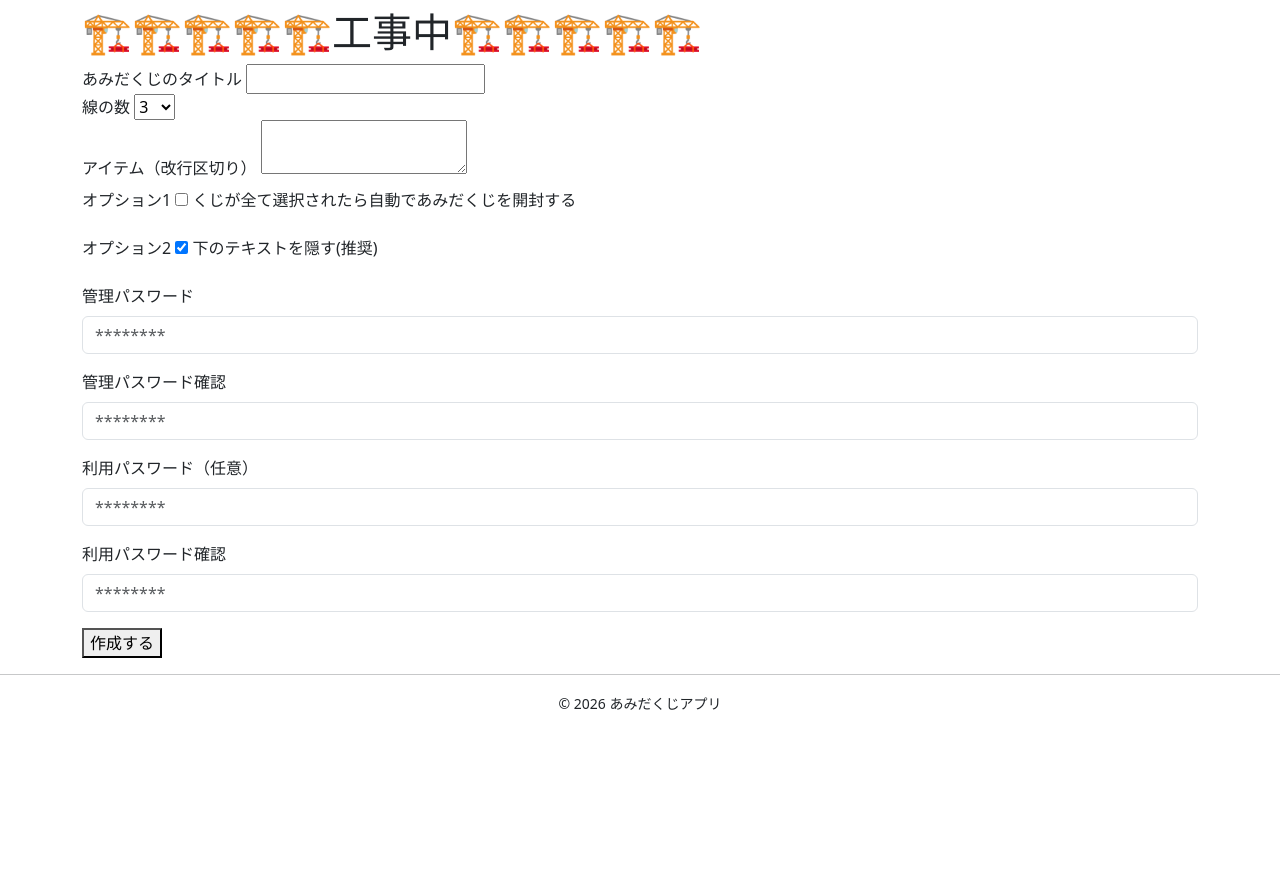
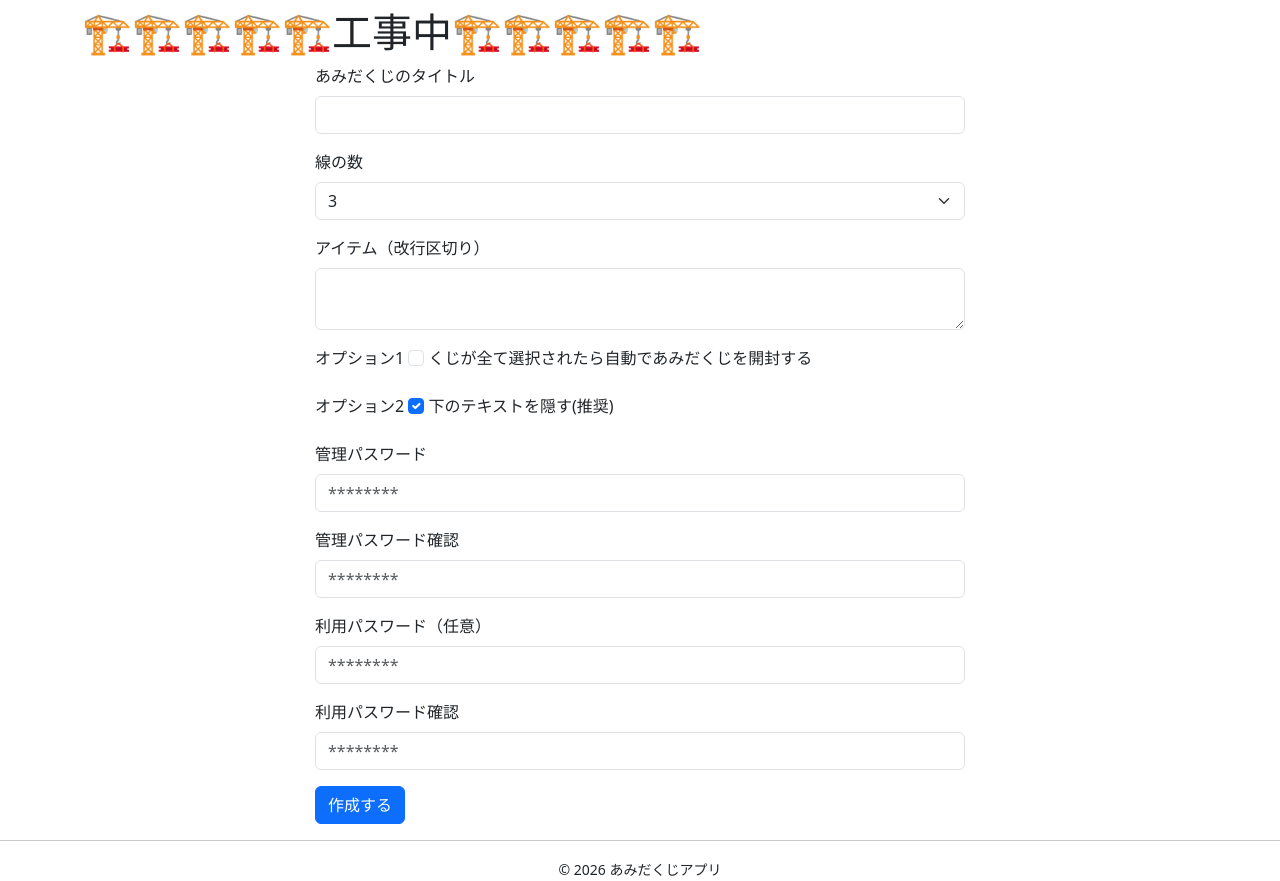
Before and after one commit to oh-shunki/Amidakuji, a Flask app: page /create/ in a window 1280 px wide. Shown: the part 34-915 px from the top of the page. Before the commit the page ends 744 px from the top, so only its background shows below. Run offline with Flask 3, Linux system fonts and the light colour scheme.

Commit message:
create.htmlにBootstrapクラスを追加

```diff
--- a/flaskr/templates/create.html
+++ b/flaskr/templates/create.html
@@ -5,16 +5,16 @@
 {% block content %}
 	<h1>🏗️🏗️🏗️🏗️🏗️工事中🏗️🏗️🏗️🏗️🏗️</h1>
 
-	<form method="post" sytle="width: 650px; margin:0 auto;">
+	<form method="post" style="width: 650px; margin:0 auto;">
 		<!-- フォームはここ -->
-		<div>
-			<label for="title">あみだくじのタイトル</label>
-			<input type="text" id="title" name="title" maxlength="100" required>
+		<div class="mb-3">
+			<label for="title" class="form-label">あみだくじのタイトル</label>
+			<input type="text" id="title" name="title" class="form-control" maxlength="100" required>
 		</div>
 
-		<div>
-			<label class="line_count">線の数</label>
-			<select id="line_count" name="line_count" required>
+		<div class="mb-3">
+			<label for="line_count" class="form-label">線の数</label>
+			<select id="line_count" name="line_count" class="form-select" required>
 				<option value="3">3</option>
 				<option value="4">4</option>
 				<option value="5">5</option>
@@ -36,21 +36,21 @@
 			</select>
 		</div>
 
-		<div>
-			<label class="form-label">アイテム（改行区切り）</label>
-			<textarea id="items" name="items" required></textarea>
+		<div class="mb-3">
+			<label for="items" class="form-label">アイテム（改行区切り）</label>
+			<textarea id="items" name="items" class="form-control" required></textarea>
 		</div>
 
 
 		<div class="mb-3">
 			<label class="form-label">オプション1</label>
-			<input type="checkbox" id="option_auto_open" name="option_auto_open">
+			<input type="checkbox" id="option_auto_open" name="option_auto_open" class="form-check-input">
 			<span>くじが全て選択されたら自動であみだくじを開封する</span>
 		</div>
 
 		<div class="mb-3">
 			<label class="form-label">オプション2</label>
-			<input type="checkbox" id="option_hide_items" name="option_hide_items" checked>
+			<input type="checkbox" id="option_hide_items" name="option_hide_items" class="form-check-input" checked>
 			<span>下のテキストを隠す(推奨)</span>
 		</div>
 
@@ -83,7 +83,7 @@
 		{% endfor %}
 
 
-		<button type="submit">作成する</button>
+		<button type="submit" class="btn btn-primary">作成する</button>
 
 
 	</form>
```
